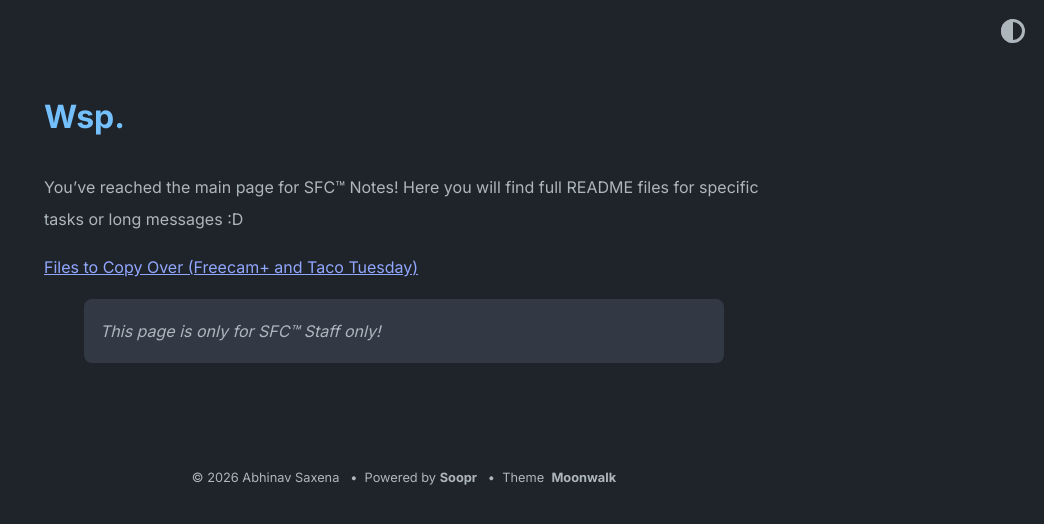
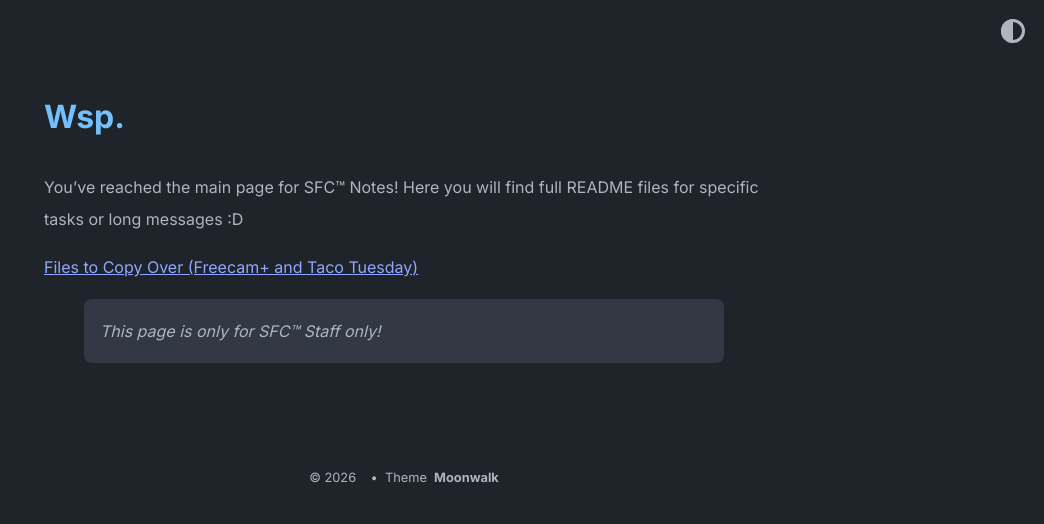
Before and after one commit to SpeedyCoder1192/sfcnotes, a Jekyll site: the page built from index.md, in a window 1280 px wide. Shown: the top 524 px of the page, without its empty margins (236-1280 px from the left). Built offline with Jekyll 4.4.1, drawn with Linux system fonts in a browser that asks for light colours.

Commit message:
modified:   _config.yml

```diff
--- a/_config.yml
+++ b/_config.yml
@@ -1,45 +1,31 @@
-title: Moonwalk
-author: Abhinav Saxena
-url: https://www.abhinavsaxena.com/moonwalk # root address of the site
-description: > # description of the site (multiple lines allowed)
-  Moonwalk is a fast and elegant Jekyll theme with a clean dark mode. It comes with horizontal list (for navbar and footer), card list (for portfolio), and a generic vertical list. It is very easy to modify in case you want to build over it - please see _layouts/home.html to do that.
+title: SFC™ Notes
 
 permalink: /:slug
 
-favicon: "./logo.png" # relative path to site's favicon
+favicon: "./logo.png"
 
-twitter:
-    username: abhinav # update or delete this
-    card: summary_large_image
-
-#theme: moonwalk # if you are using GitHub Pages, change it to remote_theme: abhinavs/moonwalk
 remote_theme: abhinavs/moonwalk
 
 theme_config:
-  appearance: "dark" # can be "light", "dark" or "auto"
-  appearance_toggle: true # if appearance can be switched by user
-  back_home_text: "home.." # customize text for homepage link in post layout
-  date_format: "%Y-%m-%d" # customize how date is formatted
-  show_description: true # show blog description
-  show_navbar: true # show horizontal navbar
-  show_footer: true # show footer links in home page,add in _data/home.yml
-  show_copyright: true # show copyright notice in footer
-  # following keys are using to create home layout
-  show_projects: true # show projects as cards, add in _data/home.yml
-  show_blog: true # show blog posts added in _posts
-  show_old_projects: true # show old projects as cards, add in _data/home.yml
-  show_misc_list: false # show generic vertical list for misc details, add _data/home.yml
-  show_reading_time: true # show number of words and reading time in the blog posts
-  show_tags: true # show tags in a blog posts
-  # options for "home" page
+  appearance: "dark"
+  appearance_toggle: true
+  back_home_text: "home.."
+  date_format: "%Y-%m-%d"
+  show_description: true
+  show_navbar: true
+  show_footer: true
+  show_copyright: true
+  show_projects: false
+  show_blog: false
+  show_old_projects: false
+  show_misc_list: false
+  show_reading_time: false
+  show_tags: false
   home:
     title_projects: Portfolio
     title_misc_list: Details
     title_blog: Blog
     title_old_projects: Old Projects
-
-soopr:
-  publish_token: "" # sign up at https://www.soopr.co to get your publish token and personalize share and reaction options
 
 highlighter: rouge
 
@@ -48,4 +34,3 @@ sass:
 
 plugins:
   - jekyll-feed
-  - jekyll-soopr-seo-tag
```
